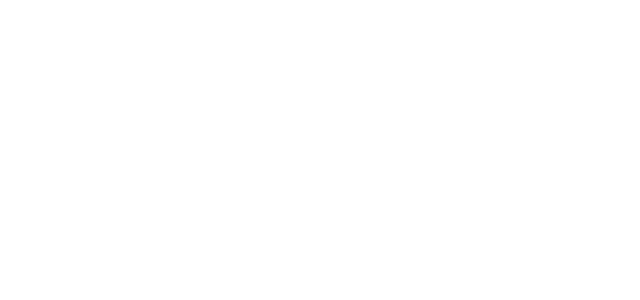
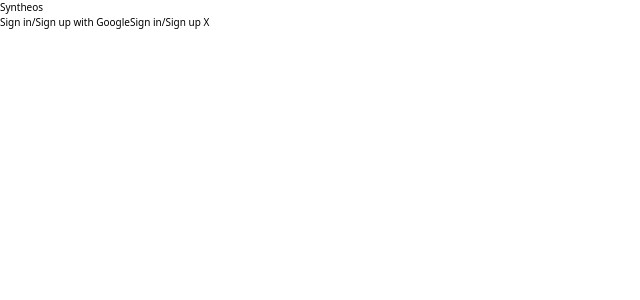
Before and after one commit to Orisabiyi/syntheos, a React (Vite) app: page / in a window 1280 px wide. Shown: the top 300 px of the page, without its empty margins (0-640 px from the left). Built offline with nearby package versions, Linux system fonts and the light colour scheme.

Commit message:
feat: setup the auth skeleton

```diff
--- a/src/pages/Auth.jsx
+++ b/src/pages/Auth.jsx
@@ -1 +1,15 @@
-export default function Auth() {}
+export default function Auth() {
+  return (
+    <main>
+      <nav>
+        <h1>Syntheos</h1>
+      </nav>
+
+      <section>
+        <figure></figure>
+        <button>Sign in/Sign up with Google</button>
+        <button>Sign in/Sign up X</button>
+      </section>
+    </main>
+  );
+}
```
